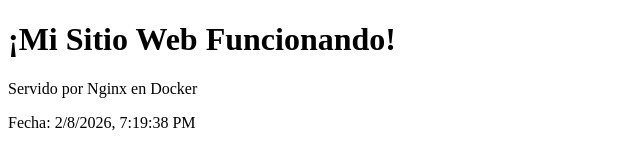
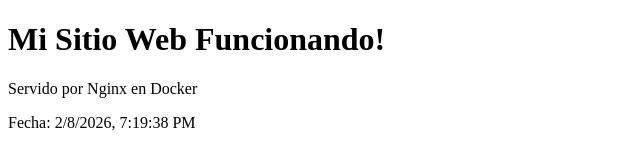
Before and after one commit to serghio37/test, a plain HTML site: page site/index.html in a window 1280 px wide. Shown: the whole page, without its empty margins (0-640 px from the left). Drawn offline with Linux system fonts and the light colour scheme.

Commit message:
update index

```diff
--- a/site/index.html
+++ b/site/index.html
@@ -4,7 +4,7 @@
     <title>Mi Sitio Web</title>
 </head>
 <body>
-    <h1>¡Mi Sitio Web Funcionando!</h1>
+    <h1>Mi Sitio Web Funcionando!</h1>
     <p>Servido por Nginx en Docker</p>
     <p>Fecha: <span id="fecha"></span></p>
 
```
